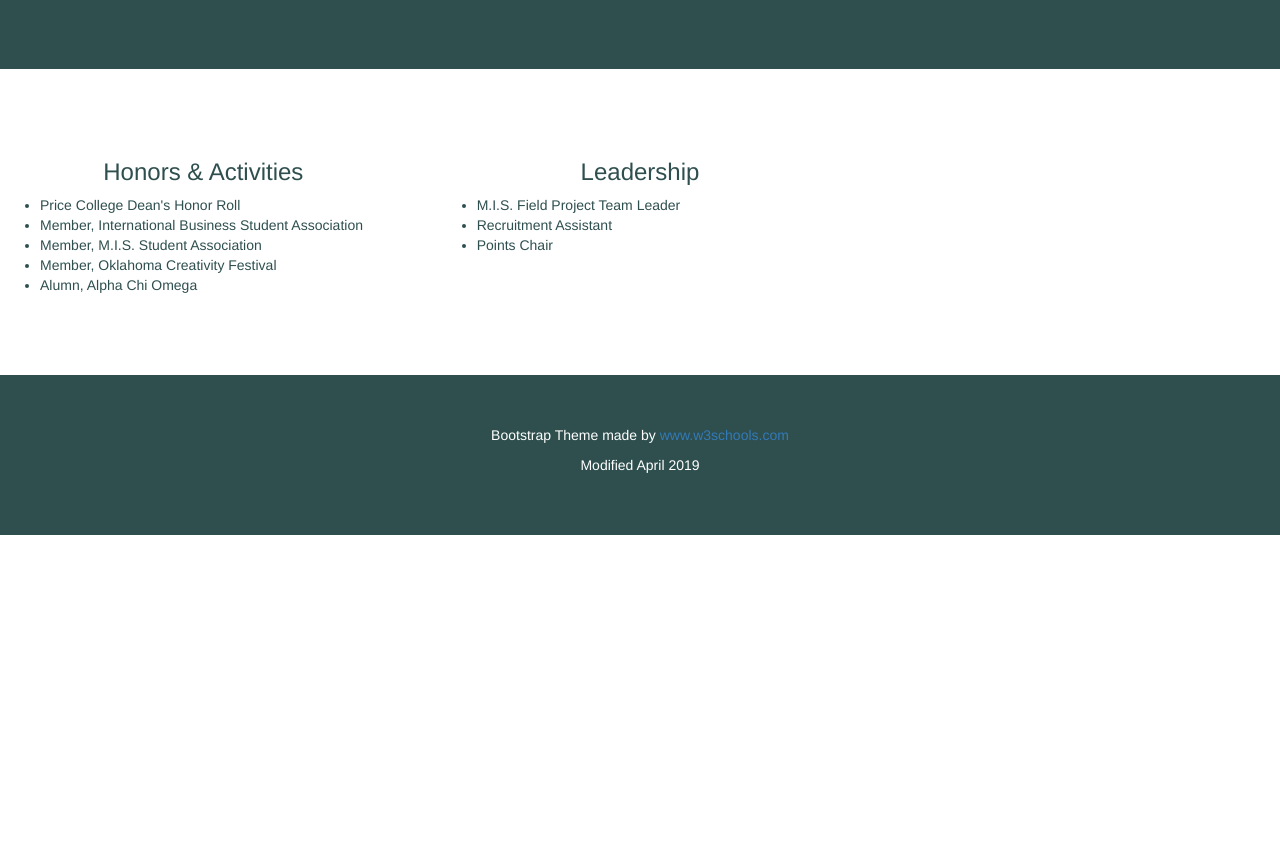
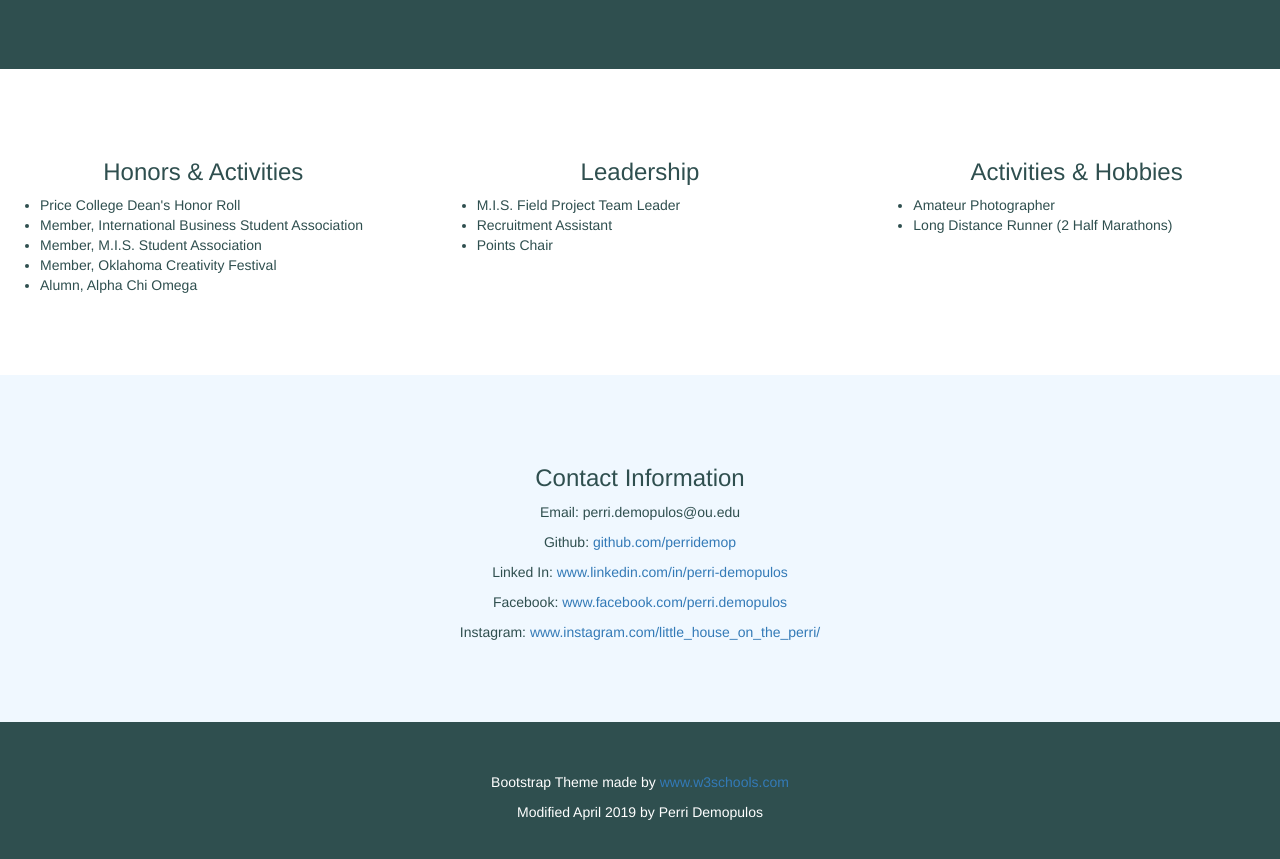
Before and after one commit to perridemop/perridemop.github.io, a plain HTML site: page About.html in a window 1280 px wide. Shown: the part 1060-1919 px from the top of the page. Before the commit the page ends 1595 px from the top, so only its background shows below. Drawn offline with nearby package versions, Linux system fonts and the light colour scheme.

Commit message:
all sections worked on

```diff
--- a/About.html
+++ b/About.html
@@ -93,11 +93,27 @@
                     <li>Points Chair</li>
                 </ul>
             </div>
+            <div class="col-sm-4">
+                <h3>Activities & Hobbies</h3>
+                <ul>
+                    <li>Amateur Photographer</li>
+                    <li>Long Distance Runner  (2 Half Marathons)</li>
+                </ul>
+            </div>
         </div>
     </div>
+    <div class="container-fluid4">
+        <h3>Contact Information</h3>
+        <p>Email: perri.demopulos@ou.edu</p>
+        <p>Github: <a target="_blank" href="https://github.com/perridemop">github.com/perridemop</a></p>
+        <p>Linked In: <a target="_blank" href="https://www.linkedin.com/in/perri-demopulos">www.linkedin.com/in/perri-demopulos</a></p>
+        <p>Facebook: <a target="_blank" href="https://www.facebook.com/perri.demopulos">www.facebook.com/perri.demopulos</a></p>
+        <p>Instagram: <a target="_blank" href="https://www.instagram.com/little_house_on_the_perri/">www.instagram.com/little_house_on_the_perri/</a></p>
+    </div>
+
 </body>
 </html>
 <footer class="container-fluidF bg-4 text-center">
-    <p>Bootstrap Theme made by <a href="https://www.w3schools.com">www.w3schools.com</a></p>
-    <p>Modified April 2019</p>
+    <p>Bootstrap Theme made by <a target="_blank" href="https://www.w3schools.com">www.w3schools.com</a></p>
+    <p>Modified April 2019 by Perri Demopulos</p>
 </footer>
--- a/AboutStyleSheet.css
+++ b/AboutStyleSheet.css
@@ -48,6 +48,14 @@ img
     text-align: left;
 }
 
+.container-fluid4 {
+    background-color: aliceblue;
+    color: darkslategrey;
+    text-align: center;
+    padding-top: 70px;
+    padding-bottom: 70px;
+}
+
 .container-fluidF {
     background-color: darkslategrey;
     color: white;
--- a/IndexStyleSheet.css
+++ b/IndexStyleSheet.css
@@ -50,8 +50,3 @@
     padding-top: 50px;
     padding-bottom: 50px;
 }
-
-h4
-{
-    font-style: italic;
-}
```
Also changed, not shown: EmploymentHistory.html (+2 -2 lines), Index.html (+5 -5 lines), Projects.html (+6 -2 lines), SkillSets.html (+3 -3 lines).
